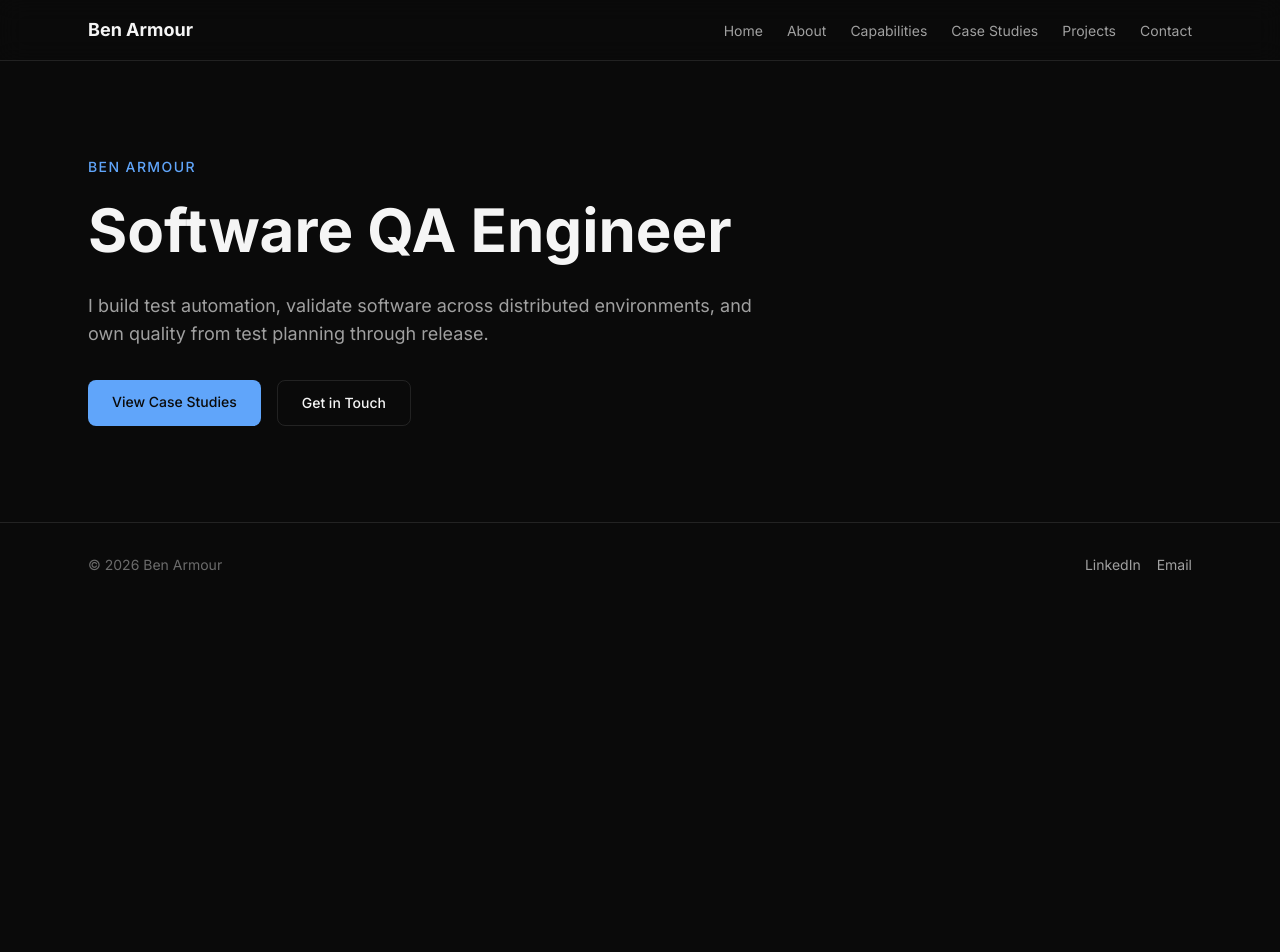
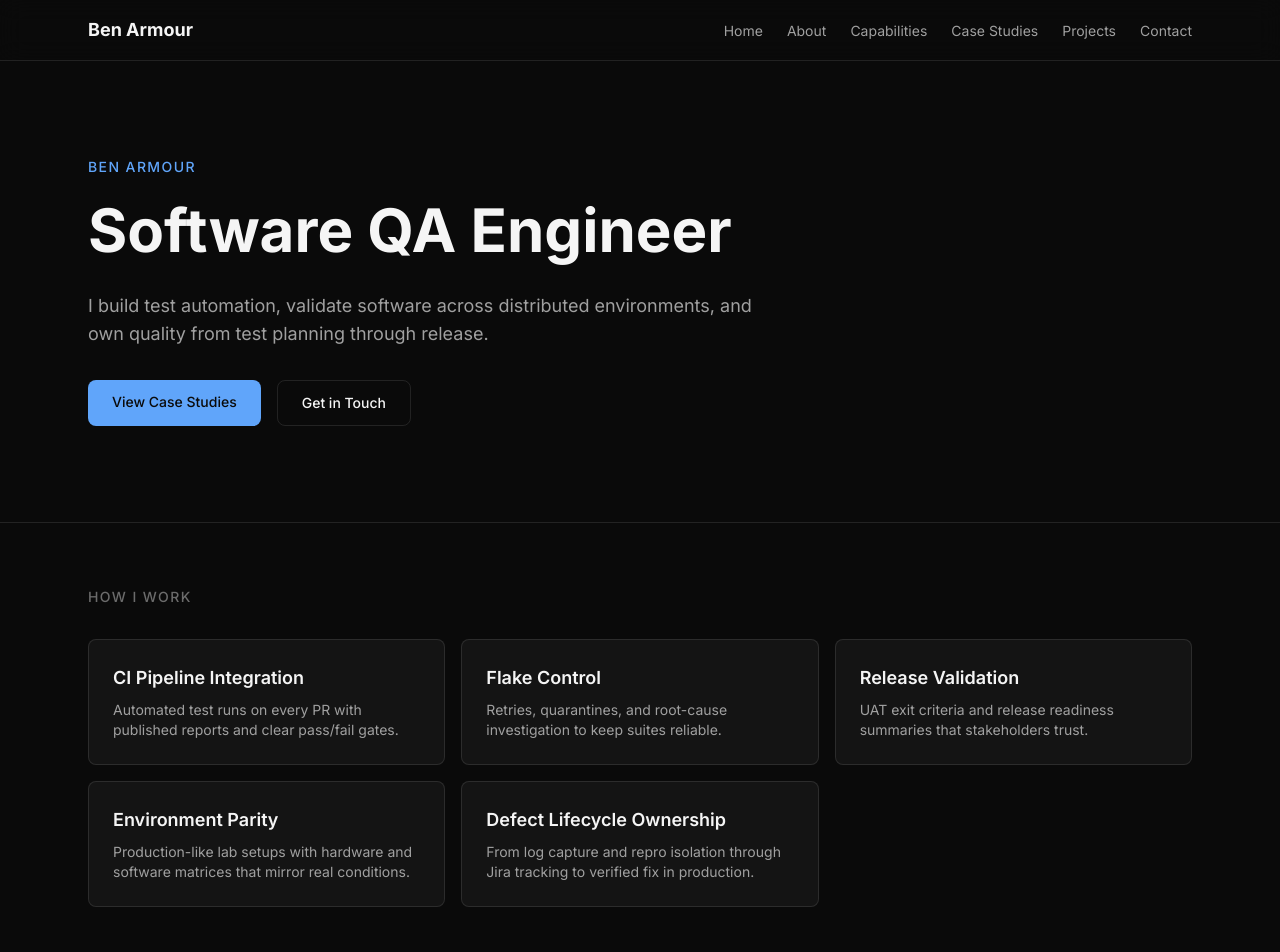
Before and after one commit to LostInTyping/BuildVerified, a Next.js app: page / in a window 1280 px wide. Shown: the top 952 px of the page. Before the commit the page ends 800 px from the top, so only its background shows below. Built offline with nearby package versions, Linux system fonts and the light colour scheme.

Commit message:
add proof cards section with 5 engineering capability cards

```diff
--- a/src/app/page.tsx
+++ b/src/app/page.tsx
@@ -1,9 +1,11 @@
 import { Hero } from "@/components/home/hero";
+import { ProofSection } from "@/components/home/proof-section";
 
 export default function Home() {
   return (
     <main>
       <Hero />
+      <ProofSection />
     </main>
   );
 }
--- /dev/null
+++ b/src/components/home/proof-section.tsx
@@ -0,0 +1,54 @@
+const proofItems = [
+  {
+    title: "CI Pipeline Integration",
+    description:
+      "Automated test runs on every PR with published reports and clear pass/fail gates.",
+  },
+  {
+    title: "Flake Control",
+    description:
+      "Retries, quarantines, and root-cause investigation to keep suites reliable.",
+  },
+  {
+    title: "Release Validation",
+    description:
+      "UAT exit criteria and release readiness summaries that stakeholders trust.",
+  },
+  {
+    title: "Environment Parity",
+    description:
+      "Production-like lab setups with hardware and software matrices that mirror real conditions.",
+  },
+  {
+    title: "Defect Lifecycle Ownership",
+    description:
+      "From log capture and repro isolation through Jira tracking to verified fix in production.",
+  },
+];
+
+export function ProofSection() {
+  return (
+    <section className="border-t border-border">
+      <div className="mx-auto max-w-6xl px-6 py-16">
+        <h2 className="text-sm font-medium uppercase tracking-widest text-text-muted">
+          How I Work
+        </h2>
+        <div className="mt-8 grid gap-4 md:grid-cols-2 lg:grid-cols-3">
+          {proofItems.map((item) => (
+            <div
+              key={item.title}
+              className="rounded-lg border border-border bg-bg-card p-6 transition-colors hover:bg-bg-card-hover"
+            >
+              <h3 className="text-lg font-semibold text-text-primary">
+                {item.title}
+              </h3>
+              <p className="mt-2 text-sm text-text-secondary">
+                {item.description}
+              </p>
+            </div>
+          ))}
+        </div>
+      </div>
+    </section>
+  );
+}
```
